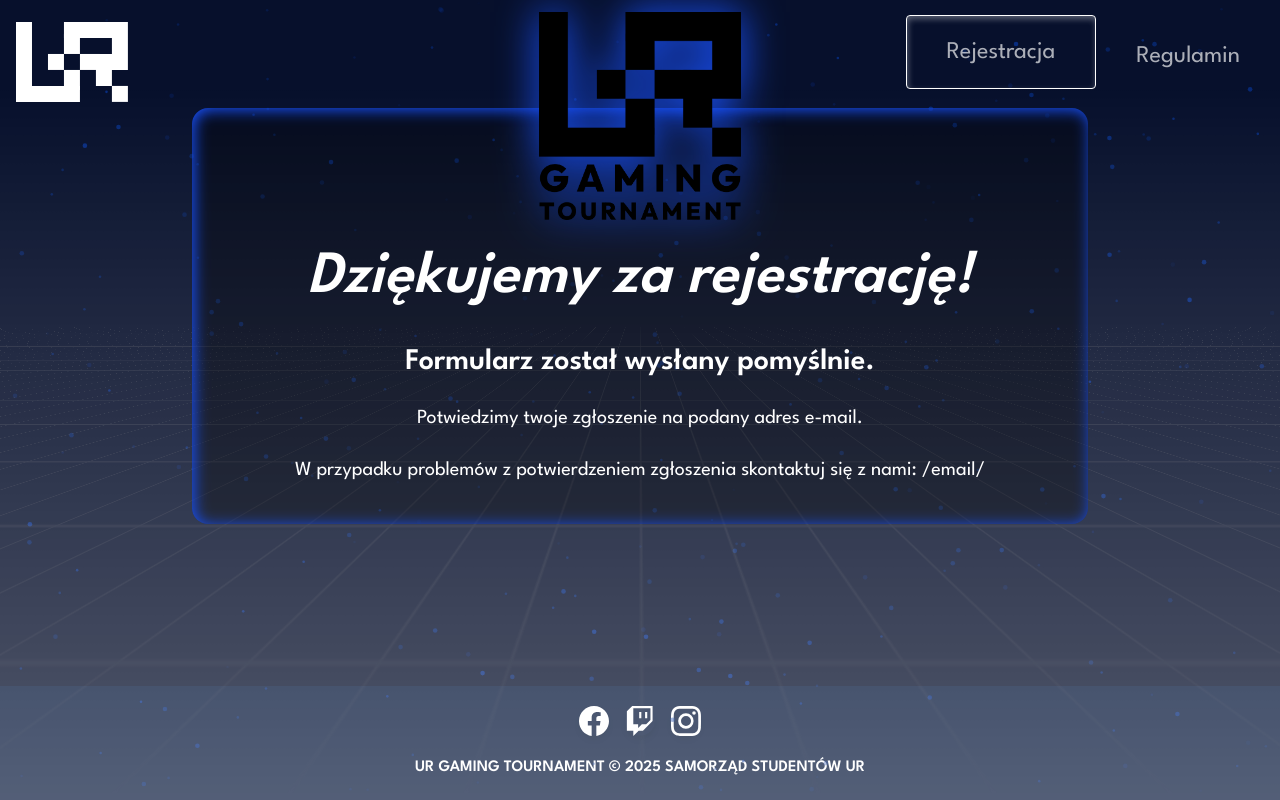
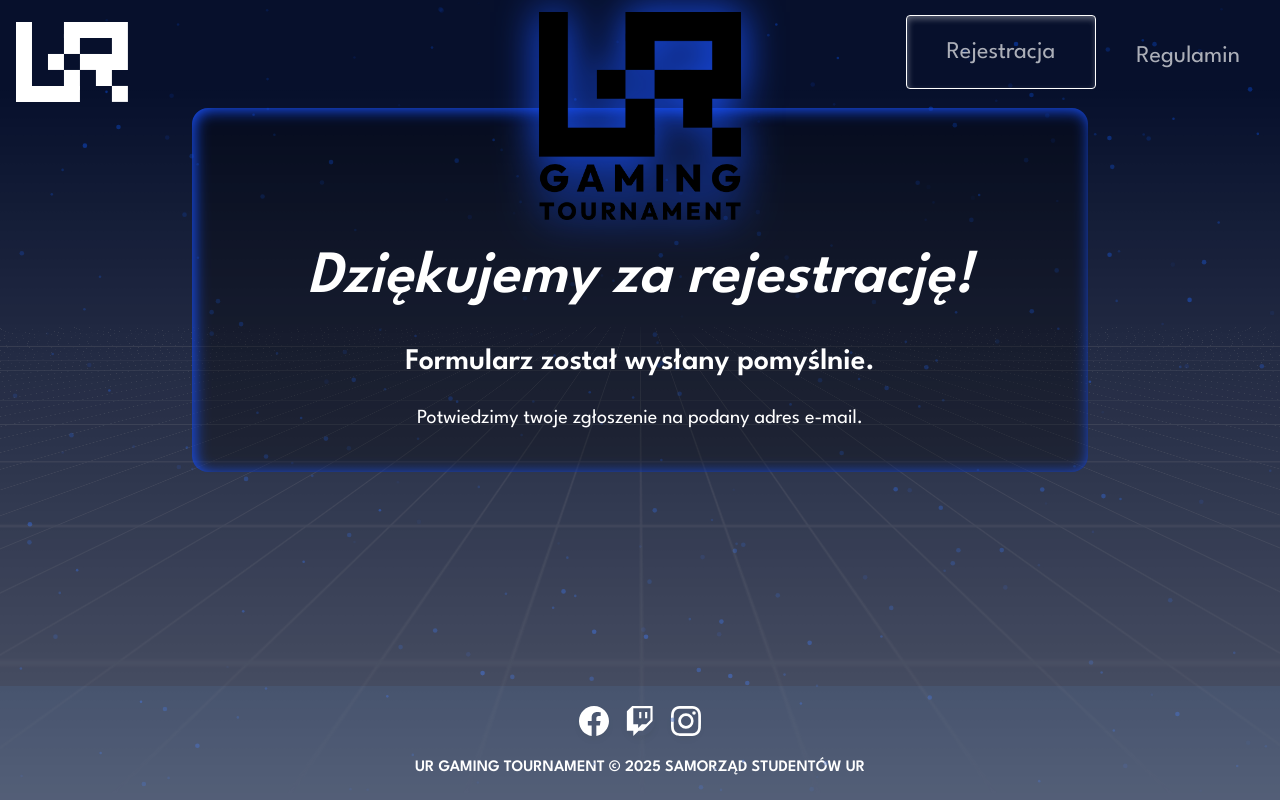
Before and after one commit to Poudretteite/UR-game-tournament, a React (Vite) app: page /thankyou in a window 1280 px wide. Built offline with nearby package versions, Linux system fonts and the light colour scheme; what bad-words would draw is missing.

Commit message:
fix: remove unused form_email field from assets and update links in JSON files

```diff
--- a/src/data/assets.json
+++ b/src/data/assets.json
@@ -3,7 +3,6 @@
     "logo_text": "./img/urgtlogo_black.png",
     "icon": "/img/favicon.png",
     "name": "UR Gaming ToURnament",
-    "form_email": "/email/",
     "color": "gray",
     "IOD_email": "iod@ur.edu.pl",
     "IOD_phone": "+48 605 509 000",
--- a/src/data/links.json
+++ b/src/data/links.json
@@ -1,4 +1,3 @@
 {
-    "Twitch": "https://player.twitch.tv/?channel=gamex_tournament&parent=gamextournament.pl",
     "Rules": "https://drive.google.com/file/d/1is_LOi36po80Kgx9x2c-t440RD3w-iGs/view"
 }
--- a/src/routes/ThankYou.jsx
+++ b/src/routes/ThankYou.jsx
@@ -11,7 +11,6 @@
                     <h2 className="text-6xl font-semibold py-3 text-white italic">Dziękujemy za rejestrację!</h2>
                     <h2 className="text-3xl font-semibold text-white">Formularz został wysłany pomyślnie.</h2>
                     <h3 className="text-xl text-white">Potwiedzimy twoje zgłoszenie na podany adres e-mail.</h3>
-                    <h3 className="text-xl text-white">W przypadku problemów z potwierdzeniem zgłoszenia skontaktuj się z nami: {assets.form_email}</h3>
                 </div>
             </main>
         </>
```
